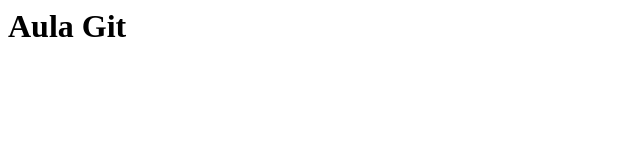
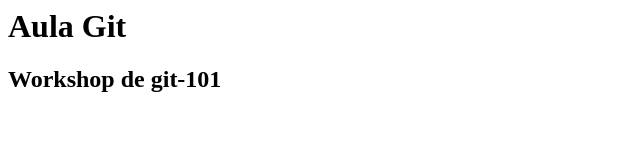
Before and after one commit to brucruz/git-101-2, a plain HTML site: page index.html in a window 1280 px wide. Shown: the whole page, without its empty margins (0-640 px from the left). Drawn offline with Linux system fonts and the light colour scheme.

Commit message:
inserido detalhe da aula

```diff
--- a/index.html
+++ b/index.html
@@ -5,5 +5,6 @@
 </head>
 <body>
   <h1>Aula Git</h1>
+  <h2>Workshop de git-101</h2>
 </body>
 </html>
```
